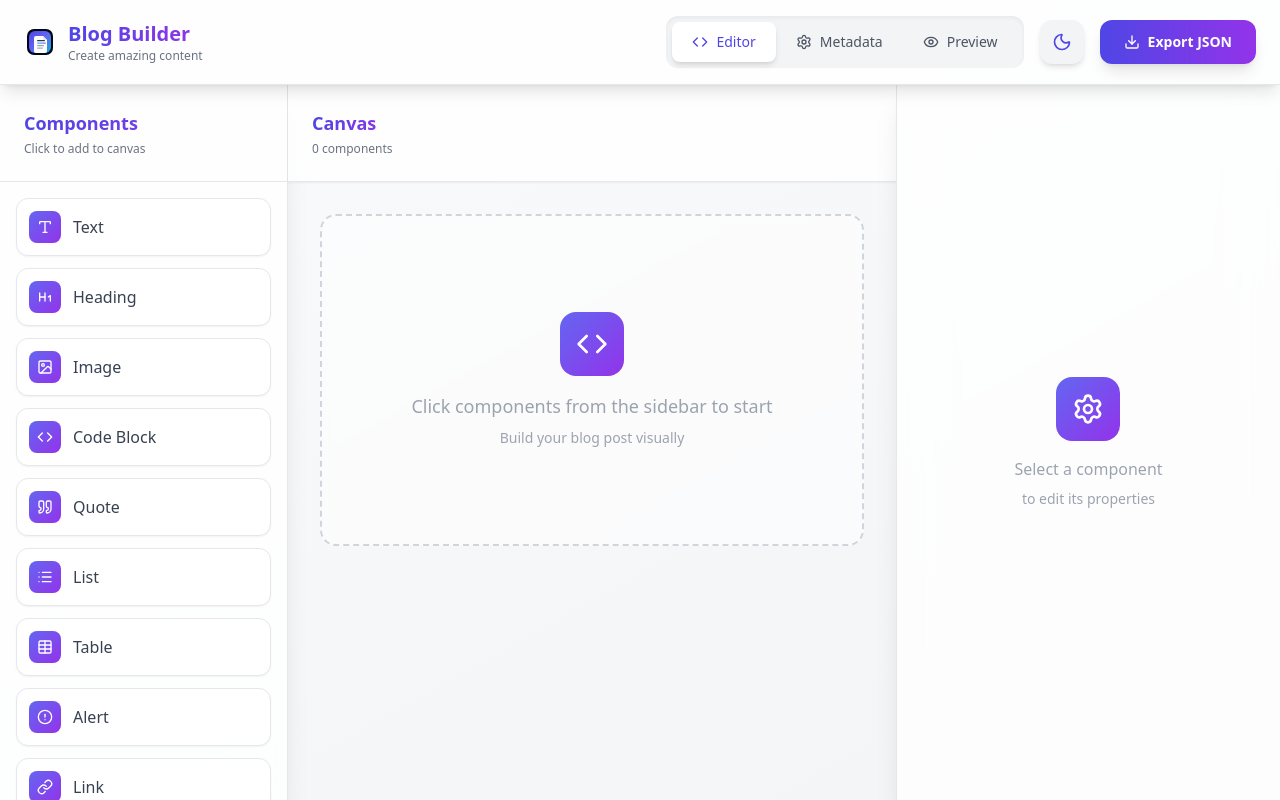
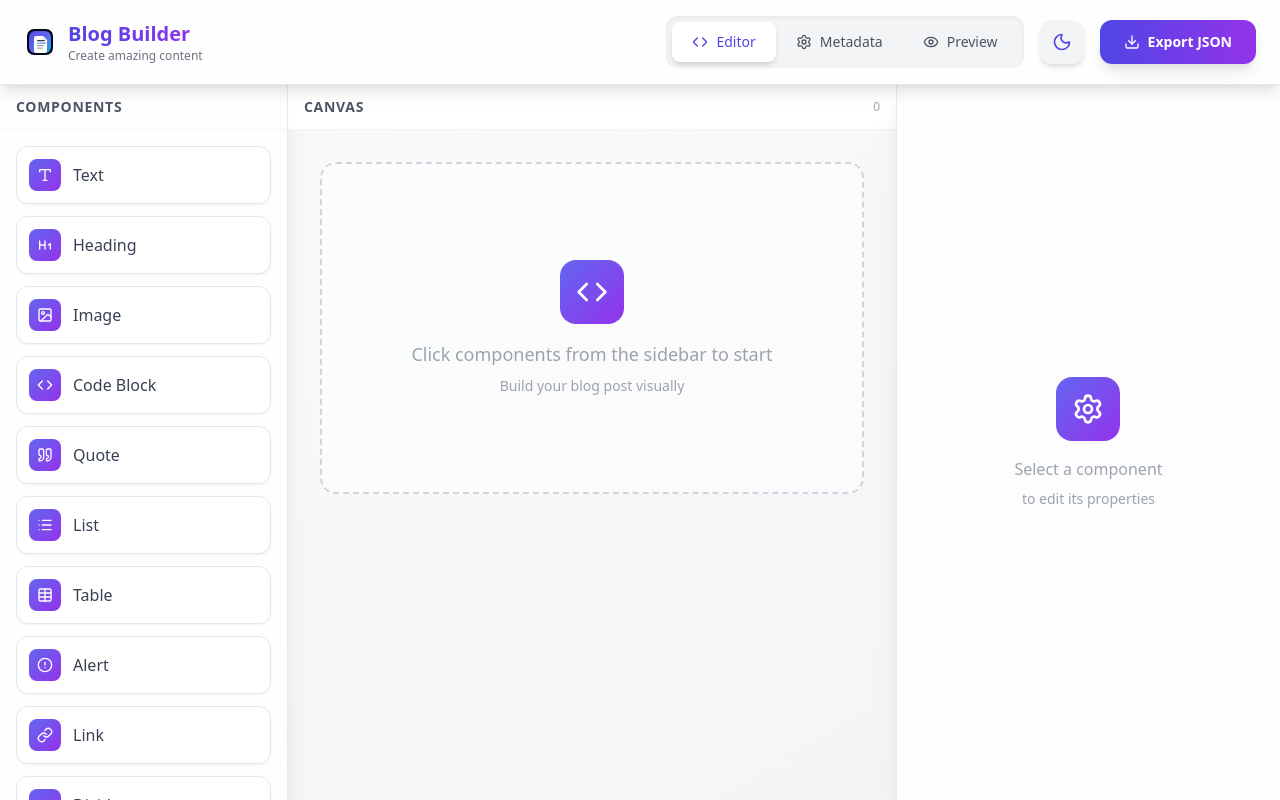
Before and after one commit to mustafakbaser/blog-post-builder, a React (Vite) app: page / in a window 1280 px wide. Built offline with nearby package versions, Linux system fonts and the light colour scheme.

Commit message:
feat: Refactor Editor component layout for improved styling and readability

```diff
--- a/src/components/Editor.tsx
+++ b/src/components/Editor.tsx
@@ -302,11 +302,10 @@ export default function Editor({ sections, setSections, onSelect, selectedId }:
         <div className="flex h-full bg-gradient-to-br from-gray-50 to-gray-100 dark:from-gray-900 dark:to-gray-800 overflow-hidden">
             {/* Sidebar */}
             <div className="w-72 bg-white/80 dark:bg-gray-900/80 backdrop-blur-xl border-r border-gray-200 dark:border-gray-700 flex flex-col shadow-xl">
-                <div className="p-6 border-b border-gray-200 dark:border-gray-700">
-                    <h2 className="text-lg font-bold bg-gradient-to-r from-indigo-600 to-purple-600 dark:from-indigo-400 dark:to-purple-400 bg-clip-text text-transparent">
+                <div className="px-4 py-3 border-b border-gray-100 dark:border-gray-800">
+                    <h2 className="text-sm font-semibold text-gray-600 dark:text-gray-300 uppercase tracking-wider">
                         Components
                     </h2>
-                    <p className="text-xs text-gray-500 dark:text-gray-400 mt-1">Click to add to canvas</p>
                 </div>
                 <div className="flex-1 overflow-y-auto p-4 space-y-3">
                     <SidebarItem icon={Type} label="Text" onClick={() => addSection('text')} />
@@ -324,14 +323,14 @@ export default function Editor({ sections, setSections, onSelect, selectedId }:
 
             {/* Canvas */}
             <div className="flex-1 flex flex-col min-w-0">
-                <div className="p-6 border-b border-gray-200 dark:border-gray-700 bg-white/80 dark:bg-gray-900/80 backdrop-blur-xl flex justify-between items-center shadow-sm">
-                    <div>
-                        <h2 className="text-lg font-bold bg-gradient-to-r from-indigo-600 to-purple-600 dark:from-indigo-400 dark:to-purple-400 bg-clip-text text-transparent">
+                <div className="px-4 py-3 border-b border-gray-100 dark:border-gray-800 bg-white/90 dark:bg-gray-900/90 backdrop-blur-sm">
+                    <div className="flex items-center justify-between">
+                        <h2 className="text-sm font-semibold text-gray-600 dark:text-gray-300 uppercase tracking-wider">
                             Canvas
                         </h2>
-                        <p className="text-xs text-gray-500 dark:text-gray-400 mt-1">
-                            {sections.length} {sections.length === 1 ? 'component' : 'components'}
-                        </p>
+                        <span className="text-xs text-gray-400 dark:text-gray-500">
+                            {sections.length}
+                        </span>
                     </div>
                 </div>
                 <div className="flex-1 overflow-y-auto p-8">
```
